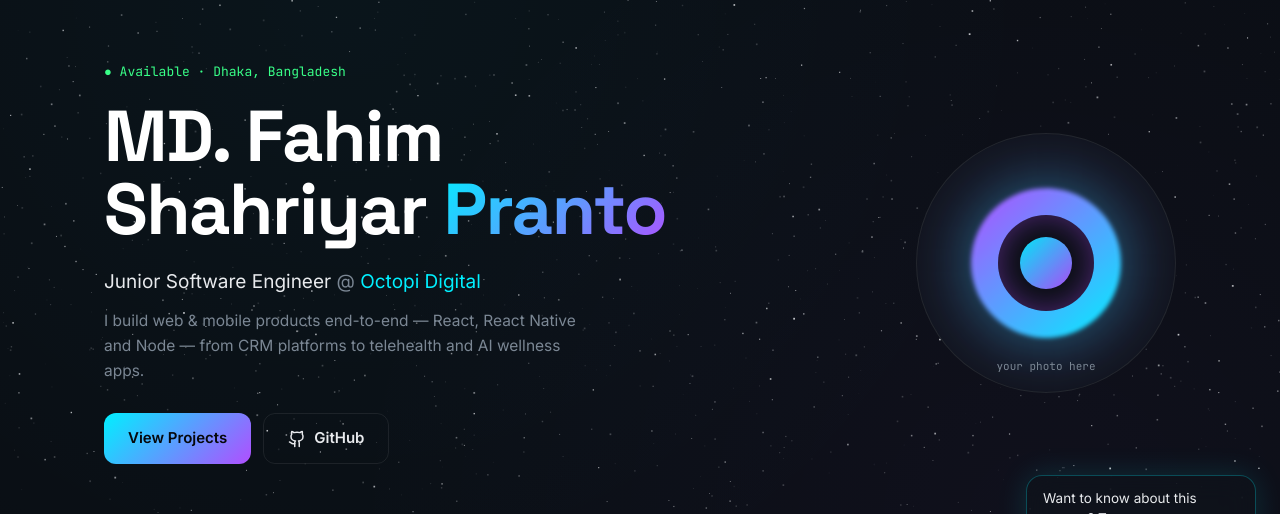
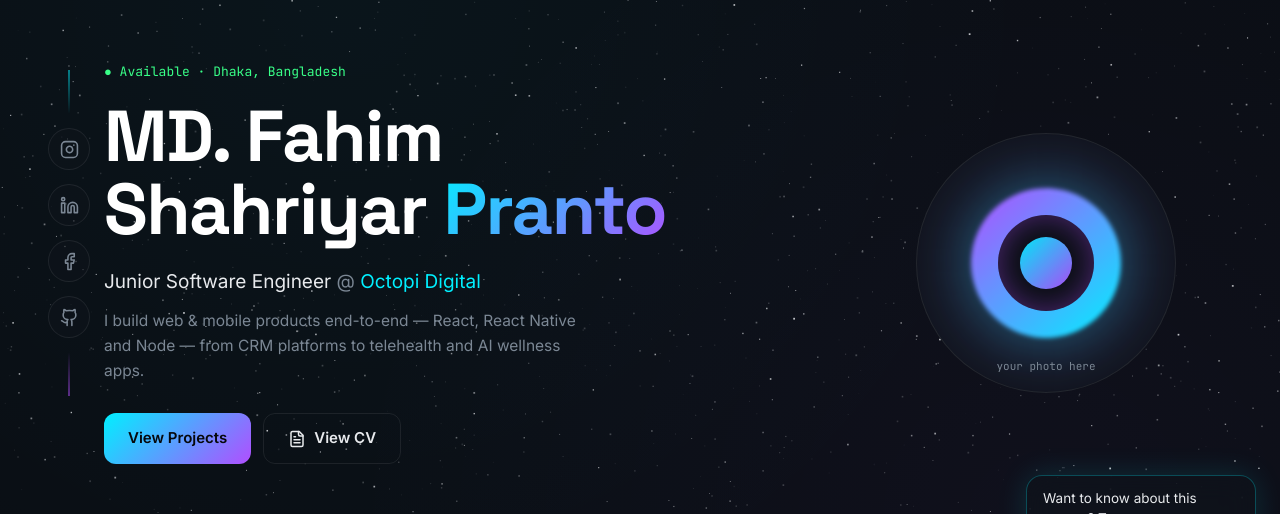
Before and after one commit to Pranto78/Fahim-Portfolio, a Next.js app: page / in a window 1280 px wide. Shown: the part 167-681 px from the top of the page. Built offline with nearby package versions, Linux system fonts and the light colour scheme.

Commit message:
added social media options

```diff
--- a/app/globals.css
+++ b/app/globals.css
@@ -181,6 +181,12 @@ a {
   transform: translateY(-3px);
 }
 
+@media (max-width: 900px) {
+  .social-rail {
+    display: none;
+  }
+}
+
 @media (prefers-reduced-motion: reduce) {
   * {
     animation: none !important;
--- a/components/Hero.tsx
+++ b/components/Hero.tsx
@@ -1,11 +1,12 @@
 "use client";
-import { Github } from "lucide-react";
+import { FileText } from "lucide-react";
 import { THEME, GRAD } from "@/config/theme.config";
 import { PERSON } from "@/data/person";
 import { scrollToSection } from "@/lib/scrollToSection";
 import { Section } from "./ui";
 import { Orb } from "./Orb";
 import TiltCard from "./TiltCard";
+import SocialRail from "./SocialRail";
 
 export default function Hero() {
   return (
@@ -17,8 +18,17 @@ export default function Hero() {
         flexDirection: "column",
         justifyContent: "center",
         paddingTop: 140,
+        position: "relative",
       }}
     >
+      {/* vertical social rail on the far left */}
+      <div
+        className="social-rail"
+        style={{ position: "absolute", left: 8, top: "50%", transform: "translateY(-50%)", zIndex: 3 }}
+      >
+        <SocialRail />
+      </div>
+
       <div style={{ display: "flex", flexWrap: "wrap", alignItems: "center", gap: 48 }}>
         <div style={{ flex: "1 1 420px" }}>
           <div style={{ fontFamily: THEME.fontMono, fontSize: 13, color: THEME.green, marginBottom: 18 }}>
@@ -77,7 +87,7 @@ export default function Hero() {
               View Projects
             </button>
             <a
-              href={PERSON.github}
+              href={PERSON.cv}
               target="_blank"
               rel="noreferrer"
               style={{
@@ -95,7 +105,7 @@ export default function Hero() {
                 gap: 8,
               }}
             >
-              <Github size={18} /> GitHub
+              <FileText size={18} /> View CV
             </a>
           </div>
         </div>
--- /dev/null
+++ b/components/SocialRail.tsx
@@ -0,0 +1,74 @@
+"use client";
+import { useState } from "react";
+import { motion } from "framer-motion";
+import { Instagram, Linkedin, Facebook, Github, type LucideIcon } from "lucide-react";
+import { THEME } from "@/config/theme.config";
+import { PERSON } from "@/data/person";
+
+type Social = { label: string; href: string; icon: LucideIcon; accent: string };
+
+const SOCIALS: Social[] = [
+  { label: "Instagram", href: PERSON.instagram, icon: Instagram, accent: "#E1306C" },
+  { label: "LinkedIn", href: PERSON.linkedin, icon: Linkedin, accent: "#0A94E0" },
+  { label: "Facebook", href: PERSON.facebook, icon: Facebook, accent: "#1877F2" },
+  { label: "GitHub", href: PERSON.github, icon: Github, accent: THEME.text },
+];
+
+const EASE = [0.16, 1, 0.3, 1] as const;
+
+function SocialButton({ s }: { s: Social }) {
+  const [hover, setHover] = useState(false);
+  const Icon = s.icon;
+  return (
+    <motion.a
+      href={s.href}
+      target="_blank"
+      rel="noreferrer"
+      aria-label={s.label}
+      onMouseEnter={() => setHover(true)}
+      onMouseLeave={() => setHover(false)}
+      variants={{
+        hidden: { opacity: 0, y: 14, scale: 0.8 },
+        show: { opacity: 1, y: 0, scale: 1, transition: { duration: 0.4, ease: EASE } },
+      }}
+      style={{
+        width: 42,
+        height: 42,
+        borderRadius: "50%",
+        display: "grid",
+        placeItems: "center",
+        background: THEME.glass,
+        backdropFilter: "blur(12px)",
+        border: `1px solid ${hover ? s.accent : THEME.border}`,
+        color: hover ? s.accent : THEME.muted,
+        boxShadow: hover ? `0 0 18px ${s.accent}55` : "none",
+        transform: hover ? "translateY(-3px)" : "translateY(0)",
+        transition: "color .25s, border-color .25s, box-shadow .25s, transform .25s",
+      }}
+    >
+      <Icon size={19} />
+    </motion.a>
+  );
+}
+
+export default function SocialRail() {
+  return (
+    <div style={{ display: "flex", flexDirection: "column", alignItems: "center", gap: 14 }}>
+      {/* top connector line */}
+      <div style={{ width: 2, height: 44, background: `linear-gradient(${THEME.cyan}, transparent)`, opacity: 0.5 }} />
+      <motion.div
+        initial="hidden"
+        whileInView="show"
+        viewport={{ once: true }}
+        variants={{ show: { transition: { staggerChildren: 0.12, delayChildren: 0.2 } } }}
+        style={{ display: "flex", flexDirection: "column", gap: 14 }}
+      >
+        {SOCIALS.map((s) => (
+          <SocialButton key={s.label} s={s} />
+        ))}
+      </motion.div>
+      {/* bottom connector line */}
+      <div style={{ width: 2, height: 44, background: `linear-gradient(transparent, ${THEME.violet})`, opacity: 0.5 }} />
+    </div>
+  );
+}
--- a/data/person.ts
+++ b/data/person.ts
@@ -14,6 +14,9 @@ export const PERSON = {
   phone: "+880-1916-836881",
   linkedin: "https://www.linkedin.com/in/md-fahim-shahriyar-pranto/",
   github: "https://github.com/Pranto78",
+  instagram: "#", // TODO: add real Instagram URL
+  facebook: "#", // TODO: add real Facebook URL
+  cv: "#", // TODO: add CV link (e.g. Google Drive share link)
   oldPortfolio: "https://fahim-pranto.netlify.app/",
   education:
     "Bachelor of Science in Computer Science & Engineering (BSc in CSE), American International University-Bangladesh (AIUB), Dhaka. Expected graduation 2026. Coursework: Data Structures & Algorithms, DBMS, OOP, Web Engineering, Software Engineering.",
```
